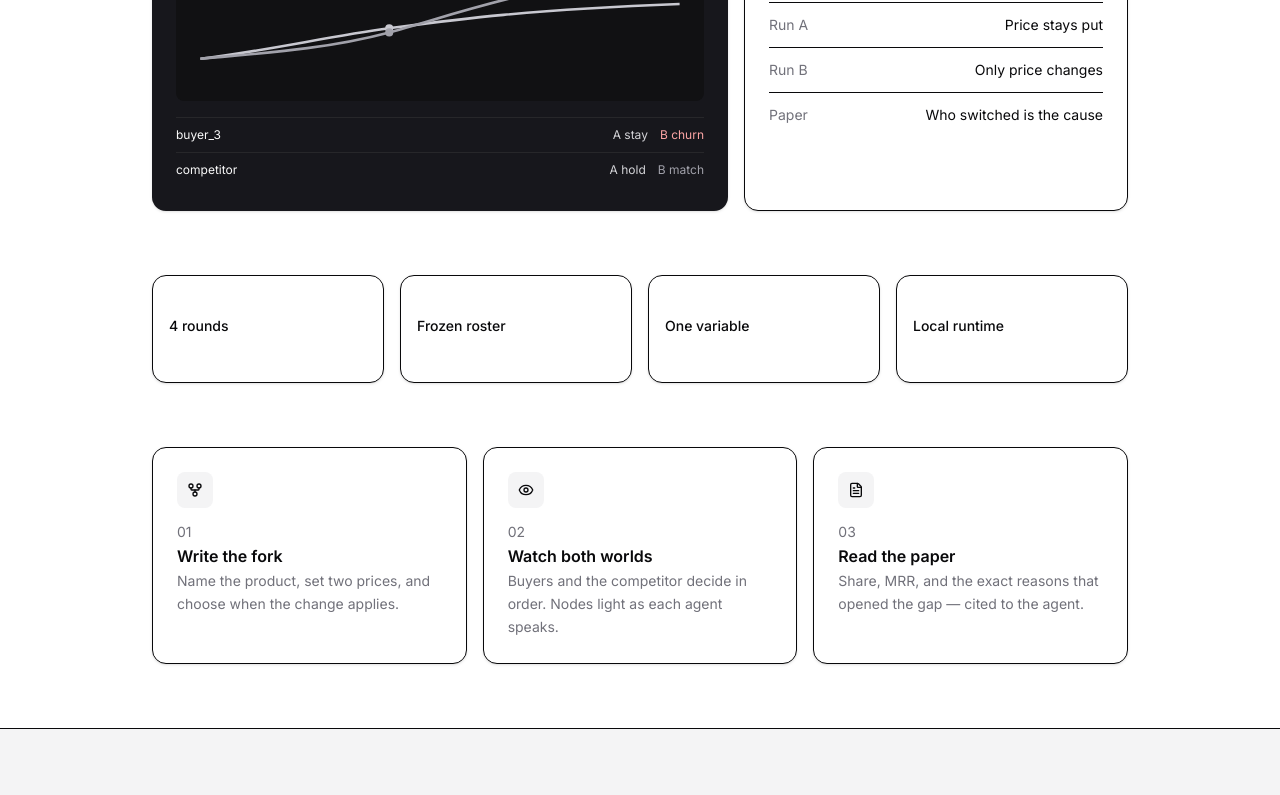
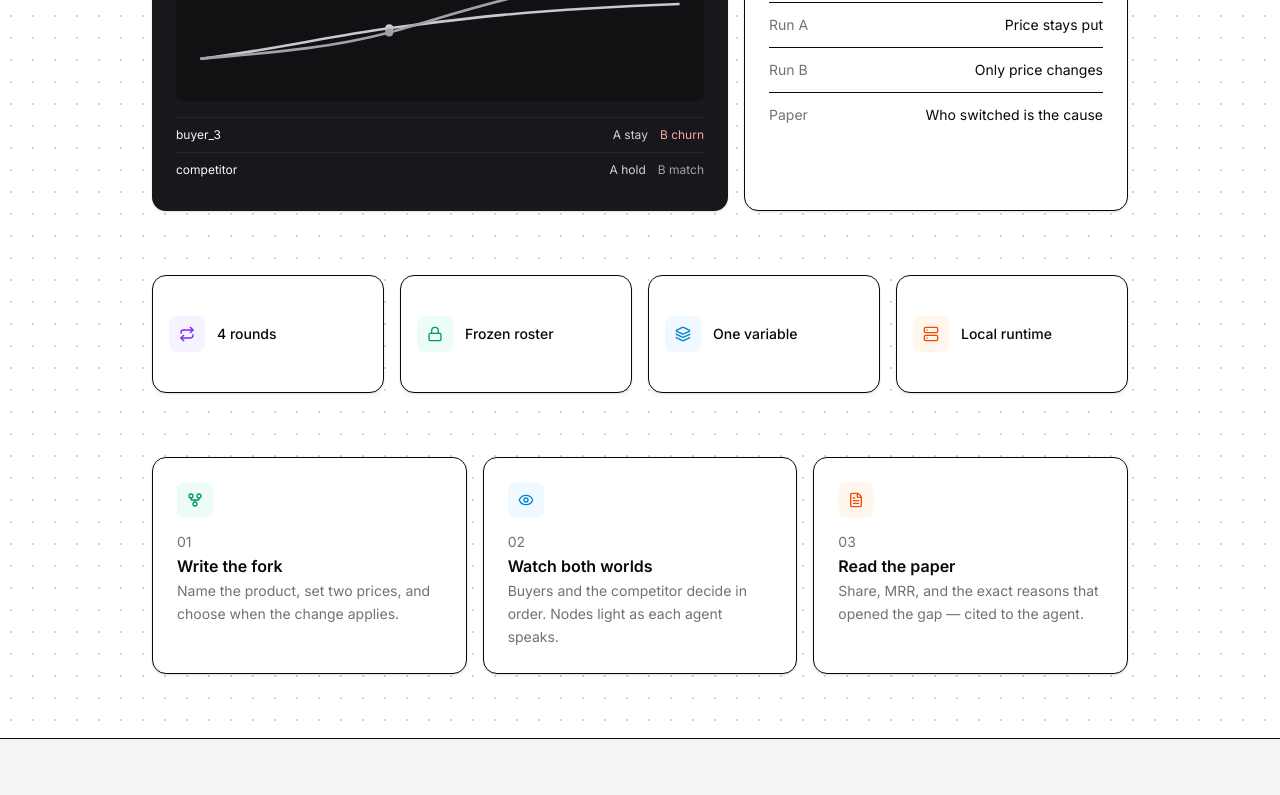
Before and after one commit to manu042k/CursorHackathon, a Next.js app in the folder frontend/: page / in a window 1280 px wide. Shown: the part 690-1485 px from the top of the page. Built offline with nearby package versions, Linux system fonts and the light colour scheme.

Commit message:
Color landing icons and add a dotted canvas so the home page reads less gray.
Co-authored-by: Cursor <cursoragent@cursor.com>

```diff
--- a/frontend/src/app/landing.css
+++ b/frontend/src/app/landing.css
@@ -1,3 +1,9 @@
+.landing {
+  background-color: var(--color-background);
+  background-image: radial-gradient(circle, #d4d4d8 1.1px, transparent 1.15px);
+  background-size: 22px 22px;
+}
+
 .landing-console__chart {
   width: 100%;
   height: auto;
--- a/frontend/src/app/page.tsx
+++ b/frontend/src/app/page.tsx
@@ -1,5 +1,5 @@
 import Link from "next/link";
-import { Eye, FileText, GitFork } from "lucide-react";
+import { Eye, FileText, GitFork, Layers, Lock, Repeat, Server } from "lucide-react";
 import { Badge } from "@/components/ui/badge";
 import { Button } from "@/components/ui/button";
 import {
@@ -17,24 +17,34 @@ const STEPS = [
     title: "Write the fork",
     body: "Name the product, set two prices, and choose when the change applies.",
     icon: GitFork,
+    iconClass: "bg-emerald-50 text-emerald-600",
   },
   {
     n: "02",
     title: "Watch both worlds",
     body: "Buyers and the competitor decide in order. Nodes light as each agent speaks.",
     icon: Eye,
+    iconClass: "bg-sky-50 text-sky-600",
   },
   {
     n: "03",
     title: "Read the paper",
     body: "Share, MRR, and the exact reasons that opened the gap — cited to the agent.",
     icon: FileText,
+    iconClass: "bg-orange-50 text-orange-600",
   },
+];
+
+const METHOD = [
+  { label: "4 rounds", icon: Repeat, iconClass: "bg-violet-50 text-violet-600" },
+  { label: "Frozen roster", icon: Lock, iconClass: "bg-emerald-50 text-emerald-600" },
+  { label: "One variable", icon: Layers, iconClass: "bg-sky-50 text-sky-600" },
+  { label: "Local runtime", icon: Server, iconClass: "bg-orange-50 text-orange-600" },
 ];
 
 export default function HomePage() {
   return (
-    <main>
+    <main className="landing">
       <section className="mx-auto flex max-w-5xl flex-col items-center px-6 py-20 text-center md:py-28">
         <Badge variant="secondary" className="mb-4">
           Counterfactual replay
@@ -121,13 +131,19 @@ export default function HomePage() {
       </section>
 
       <section className="mx-auto mt-16 grid max-w-5xl grid-cols-2 gap-4 px-6 md:grid-cols-4" aria-label="Method">
-        {["4 rounds", "Frozen roster", "One variable", "Local runtime"].map((item) => (
-          <Card key={item}>
-            <CardHeader className="p-4">
-              <CardTitle className="text-sm font-medium">{item}</CardTitle>
-            </CardHeader>
-          </Card>
-        ))}
+        {METHOD.map((item) => {
+          const Icon = item.icon;
+          return (
+            <Card key={item.label}>
+              <CardHeader className="flex flex-row items-center gap-3 p-4">
+                <div className={`flex size-9 shrink-0 items-center justify-center rounded-md ${item.iconClass}`}>
+                  <Icon className="size-4" />
+                </div>
+                <CardTitle className="text-sm font-medium">{item.label}</CardTitle>
+              </CardHeader>
+            </Card>
+          );
+        })}
       </section>
 
       <section className="mx-auto grid max-w-5xl gap-4 px-6 py-16 md:grid-cols-3">
@@ -136,7 +152,7 @@ export default function HomePage() {
           return (
             <Card key={step.n}>
               <CardHeader>
-                <div className="mb-2 flex size-9 items-center justify-center rounded-md bg-secondary">
+                <div className={`mb-2 flex size-9 items-center justify-center rounded-md ${step.iconClass}`}>
                   <Icon className="size-4" />
                 </div>
                 <CardDescription>{step.n}</CardDescription>
```
